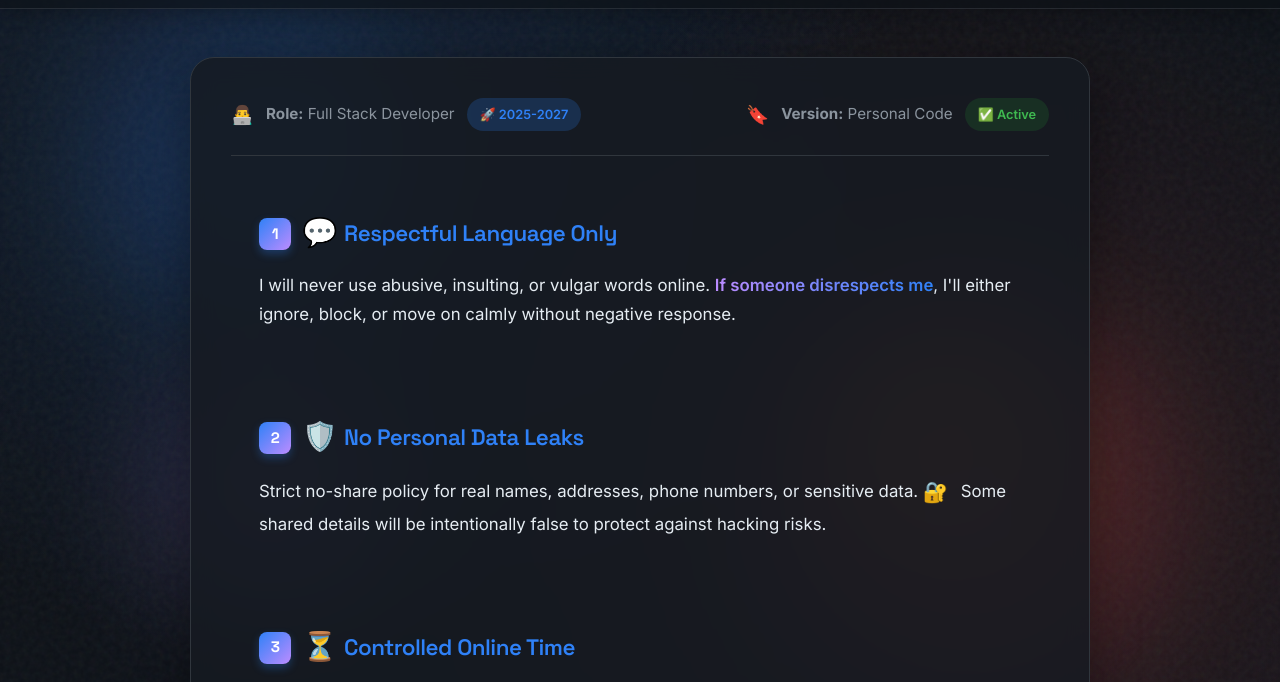
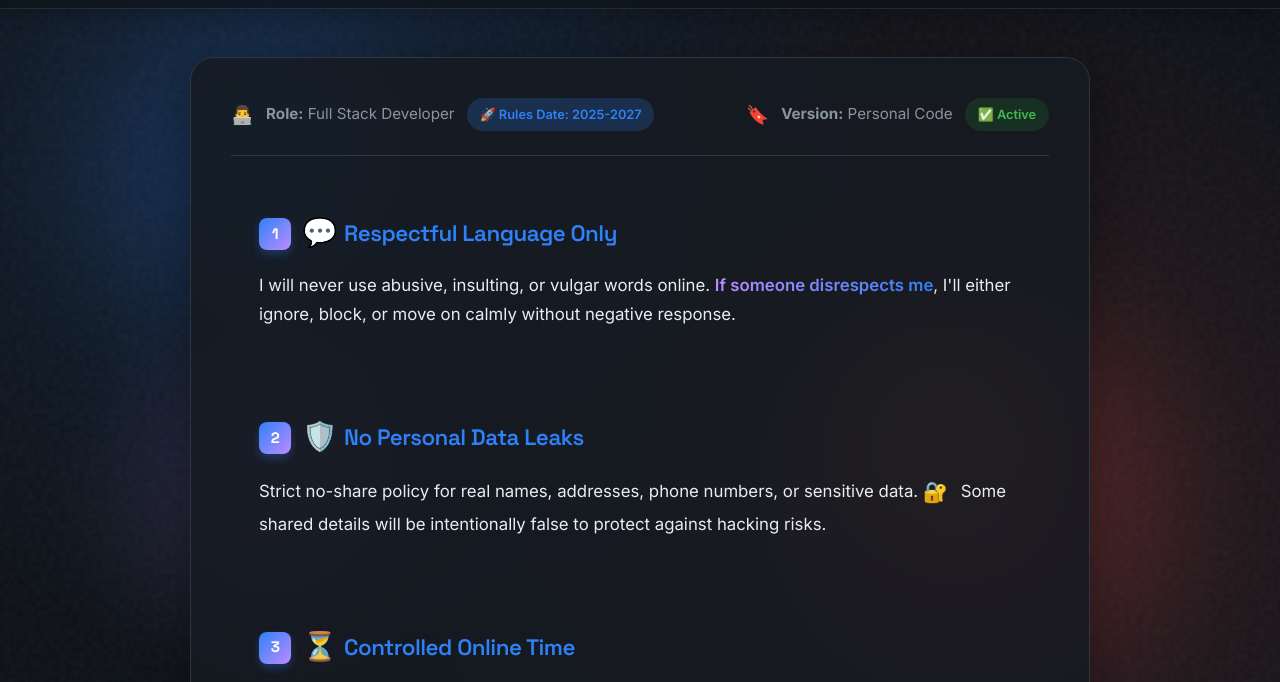
Before and after one commit to FasterSoftwareDeveloper/Personal-Online-Privacy-Behavior-Rules, a plain HTML site: page index.html in a window 1280 px wide. Shown: the part 95-777 px from the top of the page. Drawn offline with Linux system fonts and the light colour scheme.

Commit message:
Update index.html

```diff
--- a/index.html
+++ b/index.html
@@ -342,7 +342,7 @@
 
   <div class="container">
     <div class="header-info">
-      <p><span class="emoji">👨‍💻</span> <strong>Role:</strong> Full Stack Developer <span class="badge badge-primary">🚀 2025-2027</span></p>
+      <p><span class="emoji">👨‍💻</span> <strong>Role:</strong> Full Stack Developer <span class="badge badge-primary">🚀 Rules Date: 2025-2027</span></p>
       <p><span class="emoji">🔖</span> <strong>Version:</strong> Personal Code <span class="badge badge-success">✅ Active</span></p>
     </div>
 
```
